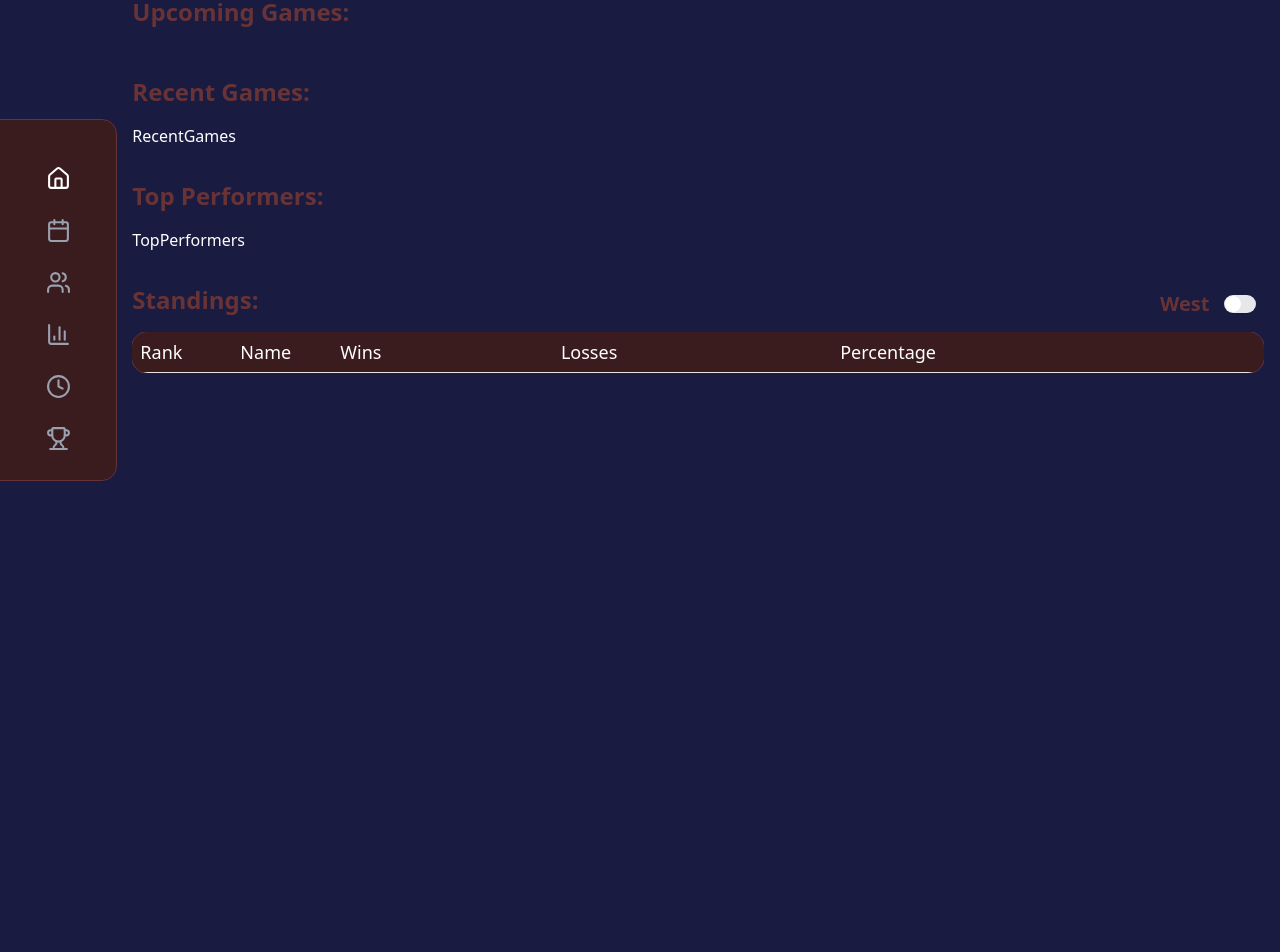
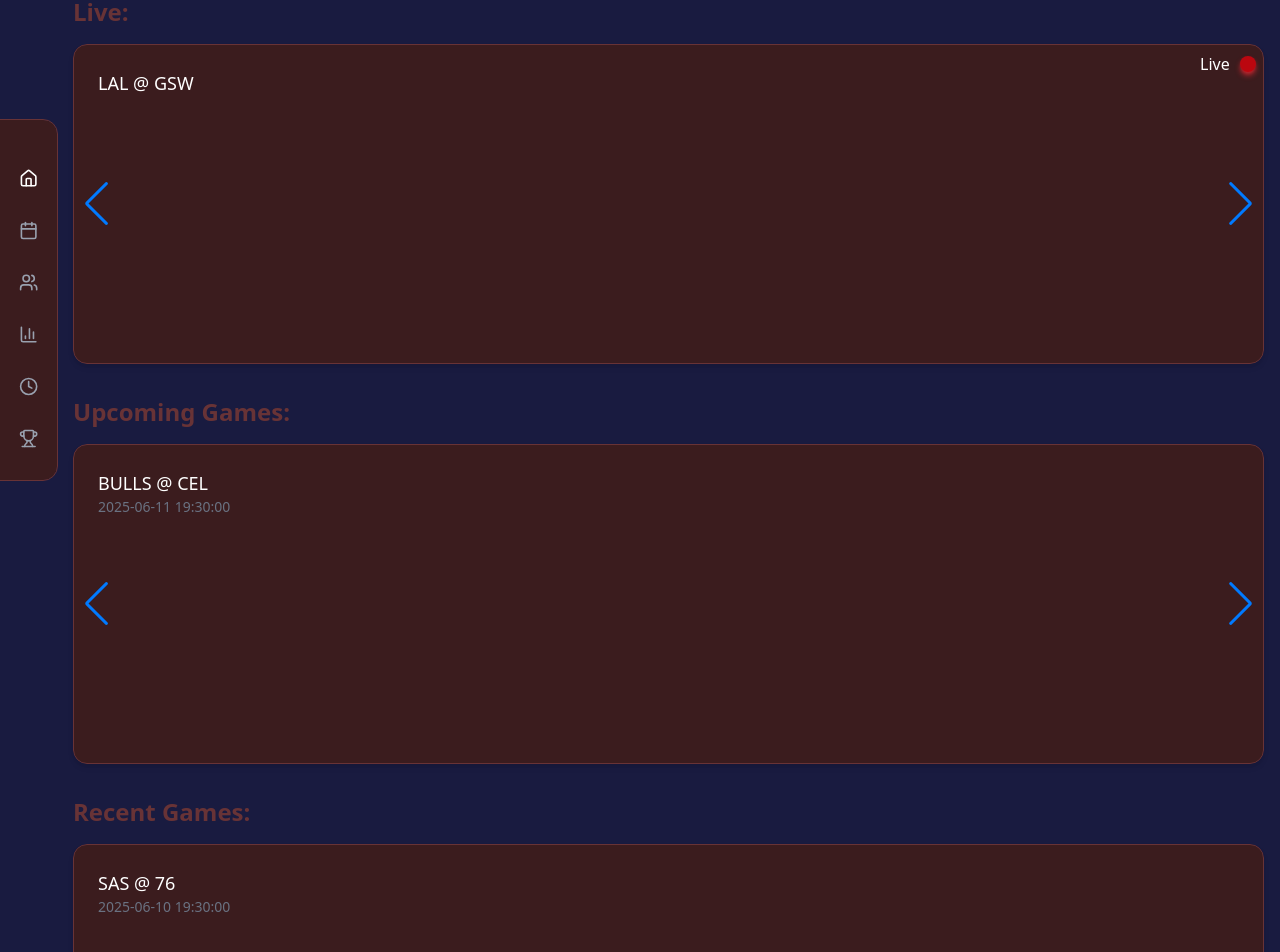
Before and after one commit to FaridMo99/nextjs-sportsapp, a Next.js app: page / in a window 1280 px wide. Shown: the part 100-1052 px from the top of the page. Before the commit the page ends 880 px from the top, so only its background shows below. Built offline with nearby package versions, Linux system fonts and the light colour scheme.

Commit message:
added game schedules to homepage

```diff
--- a/app/page.js
+++ b/app/page.js
@@ -1,60 +1,250 @@
 import "server-only";
 import HomeSectionWrapper from "@/components/Home/HomeSectionWrapper";
-import RecentGames from "@/components/Home/RecentGames";
+import GamesCarousel from "@/components/Home/GamesCarousel";
 import Standings from "@/components/Home/Standings";
 import TopPerformers from "@/components/Home/TopPerformers";
-import UpcomingGames from "@/components/Home/UpcomingGames";
-import getCurrentSeason from "@/lib/getCurrentSeason";
+
+function getDay(offset) {
+  const date = new Date();
+  date.setDate(date.getDate() + offset);
+
+  const year = date.getFullYear();
+  const month = String(date.getMonth() + 1).padStart(2, "0");
+  const day = String(date.getDate()).padStart(2, "0");
+
+  return `${year}-${month}-${day}`;
+}
+
+function getGames(status, ...gamesArrays) {
+  return gamesArrays.flat().filter((game) => game.Status === status);
+}
+
+function getTopPlayers(players) {}
 
 export default async function Home() {
-  const season = getCurrentSeason();
+  const today = getDay(0);
+  const yesterday = getDay(-1);
+  const tomorrow = getDay(1);
+
+  //const seasonResponse = await fetch(`https://api.sportsdata.io/v3/nba/scores/json/CurrentSeason?key=${process.env.API_KEY}`)
+  //const season = await seasonResponse.json()
+
   //const standingsResponse = await fetch(`https://api.sportsdata.io/v3/nba/scores/json/Standings/${season}?key=${process.env.API_KEY}`)
-  //const standingsData = await standingsResponse.json()
+  //const standings = await standingsResponse.json()
+
+  //const todaysGamesResponse = await fetch(`https://api.sportsdata.io/v3/nba/scores/json/ScoresBasic/${today}?key=${process.env.API_KEY}`)
+  //const todaysGames = await todaysGamesResponse.json()
+
+  //const yesterdaysGamesResponse = await fetch(`https://api.sportsdata.io/v3/nba/scores/json/ScoresBasic/${yesterday}?key=${process.env.API_KEY}`)
+  //const yesterdaysGames = await yesterdaysGamesResponse.json()
+
+  //const tomorrowsGamesResponse = await fetch(`https://api.sportsdata.io/v3/nba/scores/json/ScoresBasic/${tomorrow}?key=${process.env.API_KEY}`)
+  //const tomorrowsGames = await tomorrowsGamesResponse.json()
+
+  //const playersResponse = await fetch(`https://api.sportsdata.io/v3/nba/stats/json/PlayerSeasonStats/${season}?key=${process.env.API_KEY}`)
+  //const players = await playersResponse.json()
+
+  //const finishedGames = getGames("Final", todaysGames, yesterdaysGames, tomorrowsGames)
+  //const upcomingGames = getGames("Scheduled", todaysGames, yesterdaysGames, tomorrowsGames)
+  //const liveGames = getGames("InProgress", todaysGames, yesterdaysGames, tomorrowsGames)
+  //const topPlayers = getTopPlayers(players)
 
   return (
-    <main className="w-full h-screen">
+    <main className="flex-grow overflow-auto">
+      {/* liveGames.length !== 0 &&       */}
+
+      <HomeSectionWrapper title="Live:">
+        <GamesCarousel
+          state="InProgress"
+          games={[
+            {
+              GameID: 12346,
+              Status: "InProgress",
+              DateTime: "2025-06-11T19:30:00",
+              DateTimeUTC: "2025-06-11T23:30:00Z",
+              AwayTeam: "LAL",
+              HomeTeam: "GSW",
+              AwayTeamScore: 58,
+              HomeTeamScore: 61,
+              IsClosed: false,
+              NeutralVenue: false,
+              Season: 2025,
+              SeasonType: 1,
+            },
+            {
+              GameID: 12346,
+              Status: "InProgress",
+              DateTime: "2025-06-11T19:30:00",
+              DateTimeUTC: "2025-06-11T23:30:00Z",
+              AwayTeam: "LAL",
+              HomeTeam: "GSW",
+              AwayTeamScore: 58,
+              HomeTeamScore: 61,
+              IsClosed: false,
+              NeutralVenue: false,
+              Season: 2025,
+              SeasonType: 1,
+            },
+          ]}
+        />
+      </HomeSectionWrapper>
+
       <HomeSectionWrapper title="Upcoming Games:">
-        <UpcomingGames content="" />
+        <GamesCarousel
+          state="Scheduled"
+          games={[
+            {
+              GameID: 12345,
+              Status: "Scheduled",
+              DateTime: "2025-06-11T19:30:00",
+              DateTimeUTC: "2025-06-11T23:30:00Z",
+              AwayTeam: "TOR",
+              HomeTeam: "CLE",
+              AwayTeamScore: 0,
+              HomeTeamScore: 0,
+              IsClosed: false,
+              NeutralVenue: false,
+              Season: 2025,
+              SeasonType: 1,
+            },
+            {
+              GameID: 12345,
+              Status: "Scheduled",
+              DateTime: "2025-06-11T19:30:00",
+              DateTimeUTC: "2025-06-11T23:30:00Z",
+              AwayTeam: "BULLS",
+              HomeTeam: "CEL",
+              AwayTeamScore: 0,
+              HomeTeamScore: 0,
+              IsClosed: false,
+              NeutralVenue: false,
+              Season: 2025,
+              SeasonType: 1,
+            },
+            {
+              GameID: 12345,
+              Status: "Scheduled",
+              DateTime: "2025-06-11T19:30:00",
+              DateTimeUTC: "2025-06-11T23:30:00Z",
+              AwayTeam: "LAK",
+              HomeTeam: "SAS",
+              AwayTeamScore: 0,
+              HomeTeamScore: 0,
+              IsClosed: false,
+              NeutralVenue: false,
+              Season: 2025,
+              SeasonType: 1,
+            },
+          ]}
+        />
       </HomeSectionWrapper>
 
       <HomeSectionWrapper title="Recent Games:">
-        <RecentGames content="" />
+        <GamesCarousel
+          state="Final"
+          games={[
+            {
+              GameID: 12347,
+              Status: "Final",
+              DateTime: "2025-06-10T19:30:00",
+              DateTimeUTC: "2025-06-10T23:30:00Z",
+              AwayTeam: "BOS",
+              HomeTeam: "MIA",
+              AwayTeamScore: 102,
+              HomeTeamScore: 105,
+              IsClosed: true,
+              NeutralVenue: false,
+              Season: 2025,
+              SeasonType: 1,
+              GameEndDateTime: "2025-06-10T22:15:00",
+            },
+            {
+              GameID: 12347,
+              Status: "Final",
+              DateTime: "2025-06-10T19:30:00",
+              DateTimeUTC: "2025-06-10T23:30:00Z",
+              AwayTeam: "SAS",
+              HomeTeam: "76",
+              AwayTeamScore: 102,
+              HomeTeamScore: 105,
+              IsClosed: true,
+              NeutralVenue: false,
+              Season: 2025,
+              SeasonType: 1,
+              GameEndDateTime: "2025-06-10T22:15:00",
+            },
+            {
+              GameID: 12347,
+              Status: "Final",
+              DateTime: "2025-06-10T19:30:00",
+              DateTimeUTC: "2025-06-10T23:30:00Z",
+              AwayTeam: "LAL",
+              HomeTeam: "CAV",
+              AwayTeamScore: 102,
+              HomeTeamScore: 105,
+              IsClosed: true,
+              NeutralVenue: false,
+              Season: 2025,
+              SeasonType: 1,
+              GameEndDateTime: "2025-06-10T22:15:00",
+            },
+          ]}
+        />
       </HomeSectionWrapper>
 
       <HomeSectionWrapper title="Top Performers:">
-        <TopPerformers content={[]} />
+        <TopPerformers
+          players={[
+            {
+              Assists: 162.7,
+              BlockedShots: 16.6,
+              FieldGoalsPercentage: 31.5,
+              FreeThrowsPercentage: 49.9,
+              Games: 53,
+              Name: "Bradley Beal",
+              Points: 591.9,
+              Position: "SG",
+              Rebounds: 142.4,
+              Steals: 31.9,
+              Team: "PHO",
+              ThreePointersPercentage: 26.4,
+              Turnovers: 80.4,
+              TwoPointersPercentage: 33.9,
+            },
+          ]}
+        />
       </HomeSectionWrapper>
 
       <HomeSectionWrapper title="Standings:">
         <Standings
           teams={[
             {
+              TeamID: 1,
+              Key: "BOS",
+              City: "Boston",
               Name: "Celtics",
-              Wins: 64,
-              Losses: 18,
-              Percentage: 0.78,
               Conference: "Eastern",
-            },
-            {
-              Name: "Celtics",
-              Wins: 64,
-              Losses: 18,
-              Percentage: 0.78,
-              Conference: "Eastern",
-            },
-            {
-              Name: "Celtics",
-              Wins: 64,
-              Losses: 18,
-              Percentage: 0.78,
-              Conference: "Eastern",
-            },
-            {
-              Name: "Celtics",
-              Wins: 64,
-              Losses: 18,
-              Percentage: 0.78,
-              Conference: "Eastern",
+              Division: "Atlantic",
+              Wins: 52,
+              Losses: 30,
+              Percentage: 0.634,
+              GamesBehind: 0,
+              ConferenceWins: 32,
+              ConferenceLosses: 18,
+              DivisionWins: 12,
+              DivisionLosses: 6,
+              HomeWins: 28,
+              HomeLosses: 13,
+              AwayWins: 24,
+              AwayLosses: 17,
+              LastTenWins: 7,
+              LastTenLosses: 3,
+              Streak: "W3",
+              ClinchedPlayoffs: true,
+              PlayoffSeed: 2,
+              PointsFor: 8300,
+              PointsAgainst: 8100,
+              NetRating: 5.5,
             },
           ]}
         />
@@ -63,15 +253,4 @@ export default async function Home() {
   );
 }
 
-//upcoming games section
-//make upcoming games a carousel
-
-//recent games scores etc. section
-
-//top performers season section
-//player cards as carousel
-
-//standings section
-//standings should be two lists for eastern and western conference
-
 //all things should also be links
--- /dev/null
+++ b/components/Home/GamesCarousel.jsx
@@ -0,0 +1,102 @@
+"use client";
+import React from "react";
+import { Swiper, SwiperSlide } from "swiper/react";
+import { Navigation, EffectFade, Autoplay } from "swiper/modules";
+
+import "swiper/css";
+import "swiper/css/navigation";
+import "swiper/css/effect-fade";
+
+function GamesCarousel({ games, state }) {
+  return (
+    <Swiper
+      modules={[Navigation, EffectFade, Autoplay]}
+      navigation
+      effect="fade"
+      slidesPerView={1}
+      autoplay={{
+        delay: 3000,
+        disableOnInteraction: false,
+      }}
+      loop
+      speed={1500}
+      fadeEffect={{ crossFade: true }}
+      className="rounded-xl shadow-md h-[40vh] relative"
+    >
+      {state === "InProgress" && (
+        <div className="absolute top-2 right-2 z-10 flex items-center justify-between w-14">
+          <p>Live</p>
+          <div className="rounded-full bg-red-600 w-4 h-4 shadow-md shadow-red-500 animate-pulse"></div>
+        </div>
+      )}
+      {games.map((game, index) => (
+        <SwiperSlide
+          key={index}
+          className="p-6 bg-secondary border-1 border-secondary-light text-secondary-dark rounded-xl"
+        >
+          <p className="text-lg">
+            {game.AwayTeam} @ {game.HomeTeam}
+          </p>
+          <p className="text-sm text-gray-500">
+            {state !== "InProgress" && game.DateTime.replace("T", " ")}
+          </p>
+          {state === "Finished" && (
+            <p className="mt-2 font-semibold">
+              Final Score: {game.AwayTeamScore} - {game.HomeTeamScore}
+            </p>
+          )}
+        </SwiperSlide>
+      ))}
+    </Swiper>
+  );
+}
+
+export default GamesCarousel;
+
+/*finished game object:
+{
+    GameID: 12347,
+    Status: "Final",
+    DateTime: "2025-06-10T19:30:00",
+    DateTimeUTC: "2025-06-10T23:30:00Z",
+    AwayTeam: "BOS",
+    HomeTeam: "MIA",
+    AwayTeamScore: 102,
+    HomeTeamScore: 105,
+    IsClosed: true,
+    NeutralVenue: false,
+    Season: 2025,
+    SeasonType: 1,
+    GameEndDateTime: "2025-06-10T22:15:00",
+},
+ */
+
+/*scheduled game object: {
+  "GameID": 12345,
+  "Status": "Scheduled",
+  "DateTime": "2025-06-11T19:30:00",
+  "DateTimeUTC": "2025-06-11T23:30:00Z",
+  "AwayTeam": "TOR",
+  "HomeTeam": "CLE",
+  "AwayTeamScore": 0,
+  "HomeTeamScore": 0,
+  "IsClosed": false,
+  "NeutralVenue": false,
+  "Season": 2025,
+  "SeasonType": 1
+} */
+
+/*live game object: {
+  "GameID": 12346,
+  "Status": "InProgress",
+  "DateTime": "2025-06-11T19:30:00",
+  "DateTimeUTC": "2025-06-11T23:30:00Z",
+  "AwayTeam": "LAL",
+  "HomeTeam": "GSW",
+  "AwayTeamScore": 58,
+  "HomeTeamScore": 61,
+  "IsClosed": false,
+  "NeutralVenue": false,
+  "Season": 2025,
+  "SeasonType": 1
+}*/
--- a/components/Home/RecentGames.jsx
+++ /dev/null
@@ -1,7 +0,0 @@
-import React from "react";
-
-function RecentGames({ content }) {
-  return <div>RecentGames</div>;
-}
-
-export default RecentGames;
--- a/components/Home/Standings.jsx
+++ b/components/Home/Standings.jsx
@@ -70,7 +70,7 @@ function Standings({ teams }) {
                 </TableRow>
               ))
             : easternConference.map((team) => (
-                <TableRow className={`text-${team.Name}-main`}>
+                <TableRow className={`text-${team.Name}-main`} key={team.Name}>
                   <TableCell>{team.position}</TableCell>
                   <TableCell>{team.Name}</TableCell>
                   <TableCell>{team.Wins}</TableCell>
```
Also changed, not shown: components/Home/TopPerformers.jsx (+1 -6 lines), components/Home/UpcomingGames.jsx (deleted, +0 -15 lines), lib/getCurrentSeason.js (deleted, +0 -12 lines).
